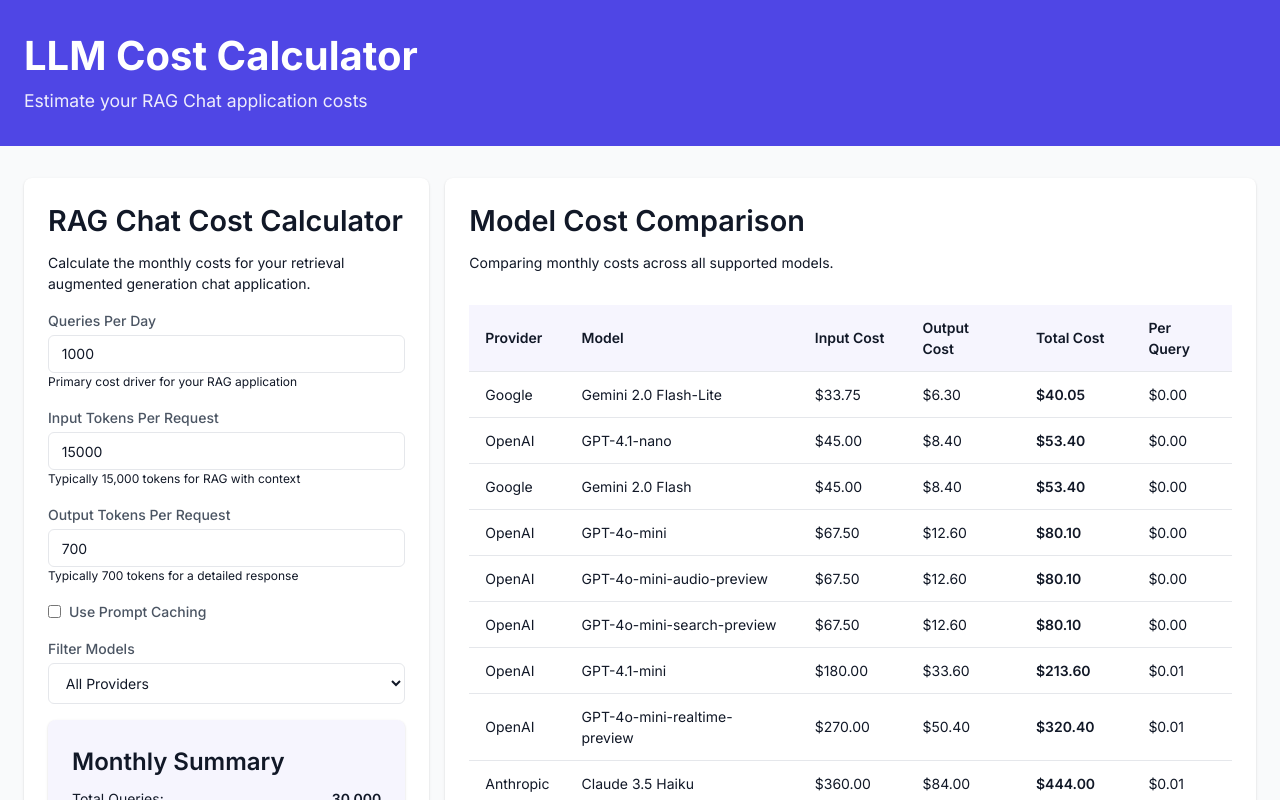
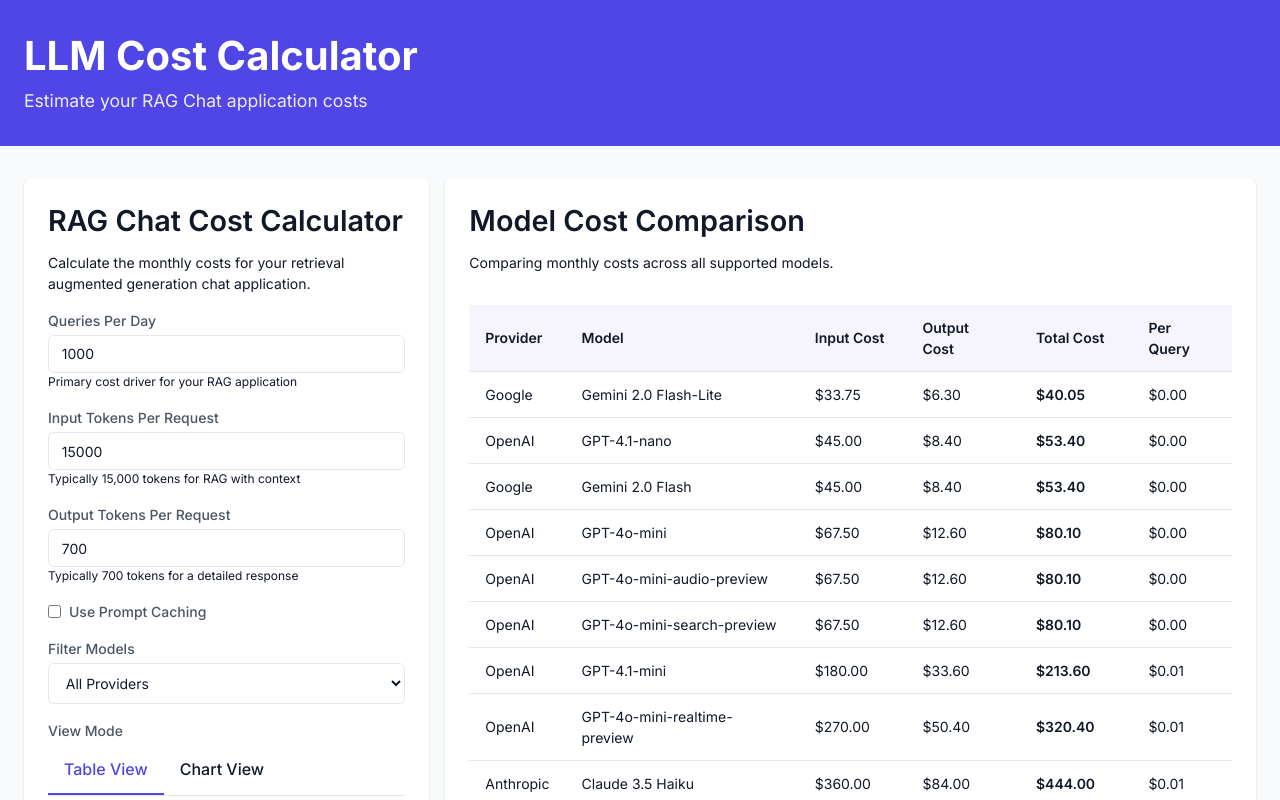
Before and after one commit to mathislucka/deepset-webinar-ui, a React (Vite) app: page / in a window 1280 px wide. Shown: the top 800 px of the page. Built offline with nearby package versions, Linux system fonts and the light colour scheme; the HTML template or start-up script is replaced by a standard one.

Commit message:
feat: add view mode toggle between table and chart views

```diff
--- a/src/components/Calculator.jsx
+++ b/src/components/Calculator.jsx
@@ -167,6 +167,24 @@
             </select>
           </div>
 
+          <div className="form-group">
+            <label>View Mode</label>
+            <div className="tab-list">
+              <div
+                className={`tab ${viewMode === 'table' ? 'active' : ''}`}
+                onClick={() => setViewMode('table')}
+              >
+                Table View
+              </div>
+              <div
+                className={`tab ${viewMode === 'chart' ? 'active' : ''}`}
+                onClick={() => setViewMode('chart')}
+              >
+                Chart View
+              </div>
+            </div>
+          </div>
+
           <div className="summary-container mt-4">
             <div className="card" style={{ backgroundColor: 'rgba(79, 70, 229, 0.05)' }}>
               <h3>Monthly Summary</h3>
```
